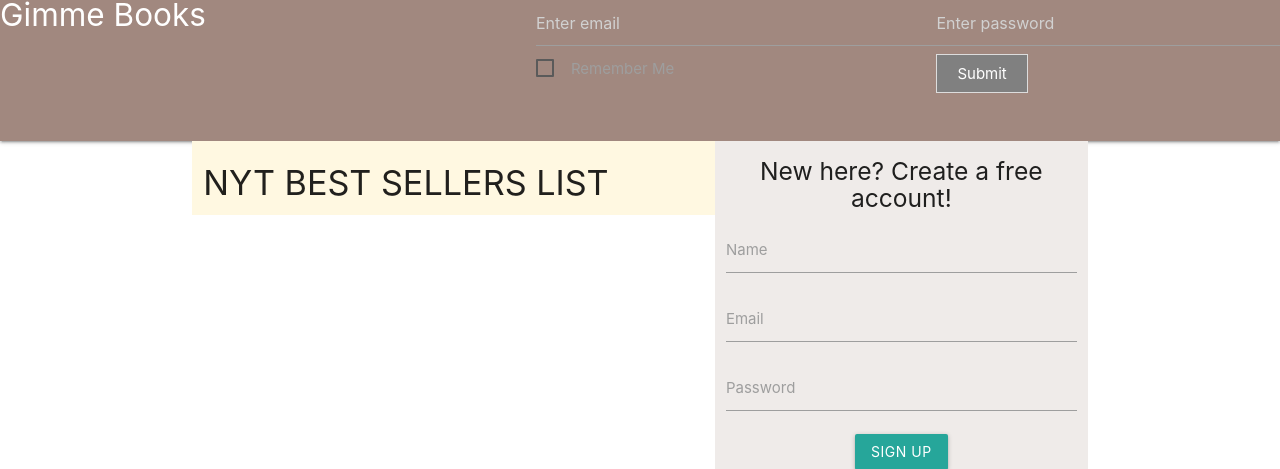
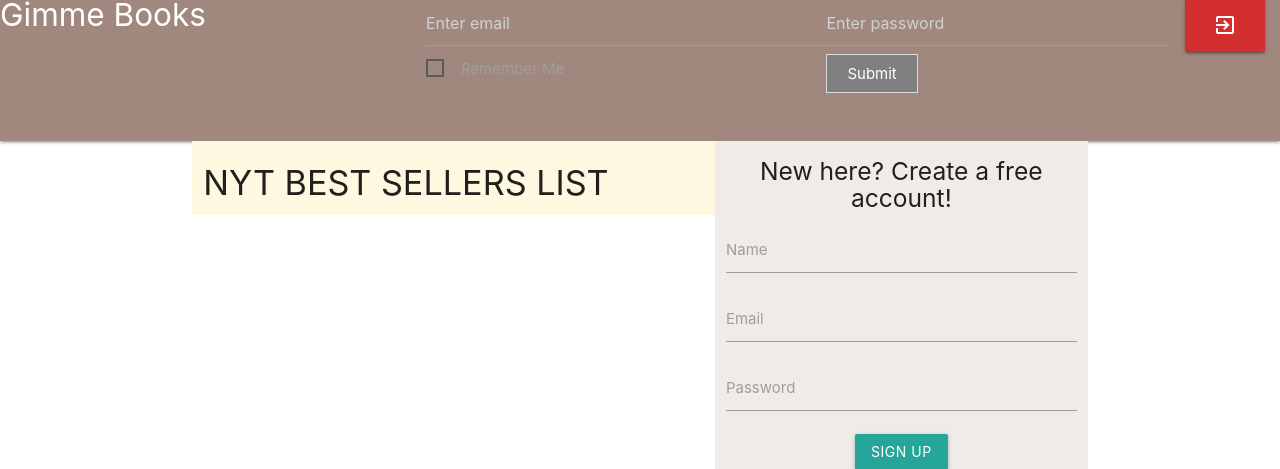
Before and after one commit to homr0/GimmeBooks, a Node server app: page / in a window 1280 px wide. Shown: the top 469 px of the page. Run offline with Node 20, Linux system fonts and the light colour scheme; some libraries are stand-ins or nearby versions.

Commit message:
added in logout button

```diff
--- a/views/layouts/main.handlebars
+++ b/views/layouts/main.handlebars
@@ -17,15 +17,28 @@
 
           <div class="nav-wrapper  ">
             <a href="/" class="brand-logo left">Gimme Books</a>
+
+            <ul id="logout" class="right hide-on-med-and-down">
+              <li>
+                <a href="/logout" class="btn btn-large waves-effect waves-red red darken-2"><i class="material-icons">exit_to_app</i></a>
+              </li>
+            </ul>
+
             <ul id="login" class="right hide-on-med-and-down">
               <form class="form-inline" action="/action_page.php">
-                <li><input type="email" id="loginEmail" placeholder="Enter email" name="email">
+                <li>
+                  <input type="email" id="loginEmail" placeholder="Enter email" name="email">
+
                   <label>
-                    <input type="checkbox" />
+                    <input type="checkbox">
                     <span>Remember Me</span>
-                  </label></li>
-                <li><input type="password" id="loginPassword" placeholder="Enter password" name="password">
-                  <button type="submit" id="loginButton">Submit</button></li>
+                  </label>
+                </li>
+
+                <li>
+                  <input type="password" id="loginPassword" placeholder="Enter password" name="password">
+                  <button type="submit" id="loginButton">Submit</button>
+                </li>
             </ul>
 
           </div>
```
